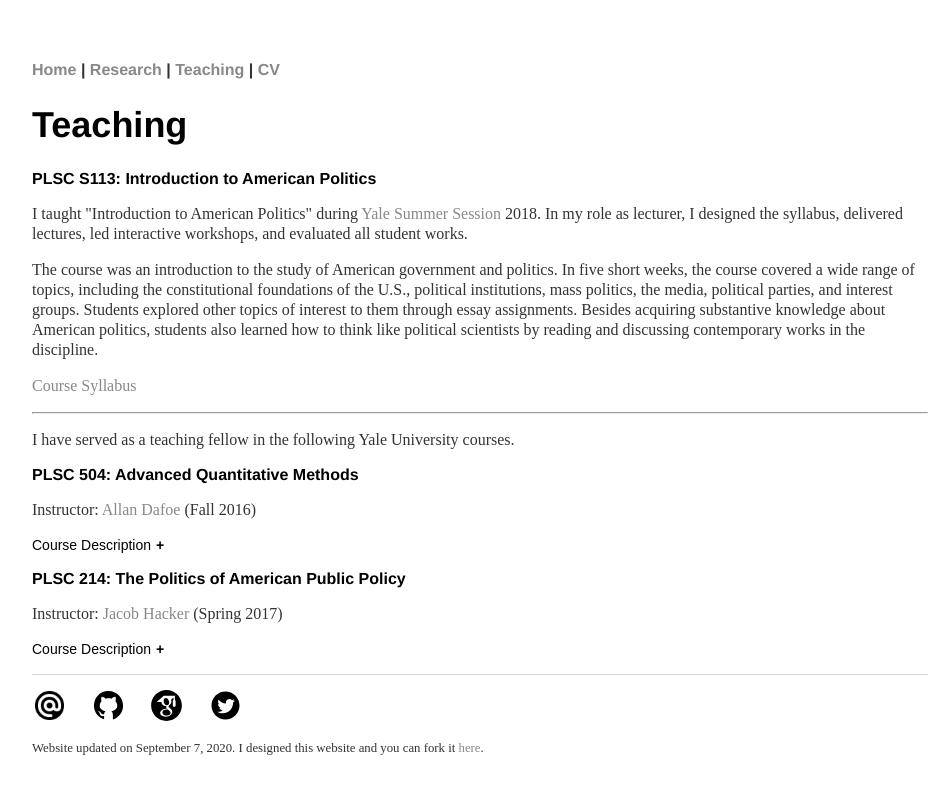
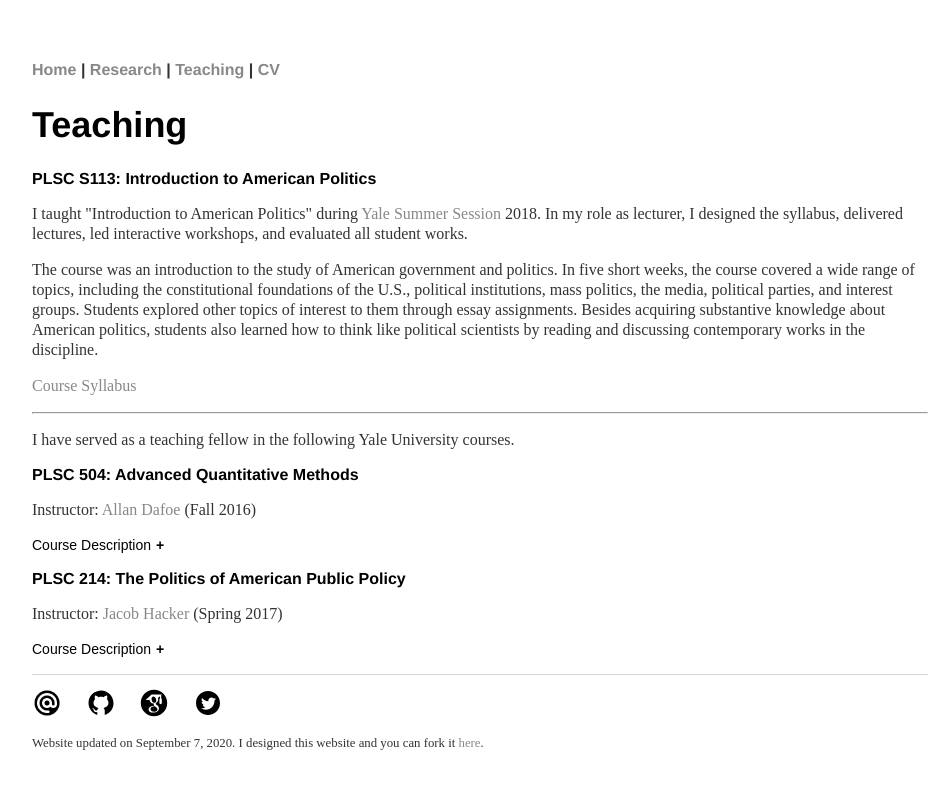
Before and after one commit to morganlivingston/baobaofzhang.github.io, a Jekyll site: the page built from teaching.html, in a window 1280 px wide. Shown: the top 794 px of the page, without its empty margins (160-1106 px from the left). Built offline with Jekyll 4.4.1, drawn with Linux system fonts in a browser that asks for light colours.

Commit message:
Icon size to 30

```diff
--- a/_layouts/default.html
+++ b/_layouts/default.html
@@ -79,10 +79,10 @@
 
   <footer>
    <ul>
-   <li><a href="mailto:bz377@cornell.edu"><img src="icons/icons8-email-sign-48.png" alt="Email" width = "35px" height = "35px"></a></li>
-   <li><a href="https://github.com/13bzhang"><img src="icons/icons8-github.svg" alt="GitHub" width = "35px" height = "35px"></a></li>
-   <li><a href="https://scholar.google.com/citations?user=yqpOQRsAAAAJ&hl=en"><img src="icons/icons8-google-scholar.svg" alt="Google Scholar" width = "35px" height = "35px"></a></li>
-   <li><a href="https://twitter.com/baobaofzhang"><img src="icons/icons8-twitter-circled.svg" alt="Twitter" width = "35px" height = "35px"></a></li>
+   <li><a href="mailto:bz377@cornell.edu"><img src="icons/icons8-email-sign-48.png" alt="Email" width = "30px" height = "30px"></a></li>
+   <li><a href="https://github.com/13bzhang"><img src="icons/icons8-github.svg" alt="GitHub" width = "30px" height = "30px"></a></li>
+   <li><a href="https://scholar.google.com/citations?user=yqpOQRsAAAAJ&hl=en"><img src="icons/icons8-google-scholar.svg" alt="Google Scholar" width = "30px" height = "30px"></a></li>
+   <li><a href="https://twitter.com/baobaofzhang"><img src="icons/icons8-twitter-circled.svg" alt="Twitter" width = "30px" height = "30px"></a></li>
    </ul>
    <p>Website updated on September 7, 2020. I designed this website and you can fork it <a href="https://github.com/baobaofzhang/baobaofzhang.github.io">here</a>.</p>
   </footer>
```
